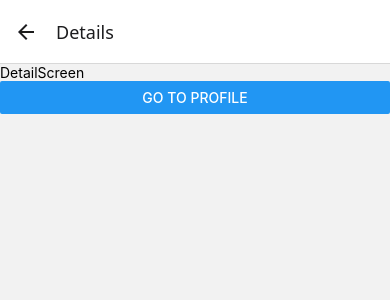
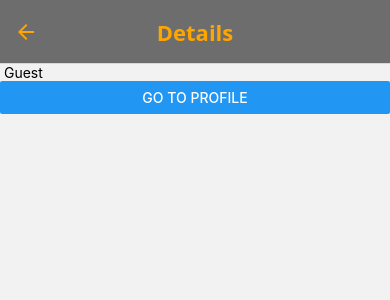
Before and after one commit to JOYSWARNAKAR/mobile-dev, a React Native app in the folder React-navigation/: screen /Details in a window 390 px wide. Shown: the top 300 px of the page. Built offline with nearby package versions, Linux system fonts and the light colour scheme.

Commit message:
feat: enhance DetailScreen to display username and update navigation options

```diff
--- a/React-navigation/src/navigator/stack/DynamicStackNavigator.tsx
+++ b/React-navigation/src/navigator/stack/DynamicStackNavigator.tsx
@@ -10,7 +10,21 @@ const Stack = createNativeStackNavigator()
 
 function MyStack() {
     return(
-        <Stack.Navigator>
+        <Stack.Navigator
+        //  Apply globalStyles
+        screenOptions={{
+            headerShown :true,
+
+                headerStyle : {
+                    backgroundColor : "rgba(43, 41, 43, 0.66)",
+                },
+                headerTitleAlign: "center",
+                headerTintColor : "orange",
+                headerTitleStyle:{
+                    fontWeight: "bold",
+                    fontSize: 22,
+                }
+        }}>
             <Stack.Screen name = 'Home' component = {HomeScreen}
             options={{
                 headerShown :true,
--- a/React-navigation/src/screens/DetailScreen.tsx
+++ b/React-navigation/src/screens/DetailScreen.tsx
@@ -1,17 +1,25 @@
 import { StyleSheet, Text, View, Button } from 'react-native'
-import React from 'react'
+import React, { useLayoutEffect } from 'react'
 
 import { useNavigation } from '@react-navigation/native';
 
-const DetailScreen = () => {
+const DetailScreen = ({route}: any) => {
 
-const navigation = useNavigation<any>()
+const navigation = useNavigation<any>();
+const username = route?.params?.username || "Guest";
+
+useLayoutEffect(() => {
+  navigation.setOptions({
+    title: "Details"
+  })
+}, [navigation]
+)
 
   return (
     <View>
-      <Text>DetailScreen</Text>
+      <Text> {username} </Text>
        {/* <Button title = 'Go back' onPress={() => navigation.goBack()} ></Button> */}
-       <Button title = 'Go to Profile' onPress={() => navigation.navigate("Profile")} ></Button>
+       <Button title = 'Go to Profile' onPress={() => navigation.replace("Profile")} ></Button>
     </View>
   )
 }
```
